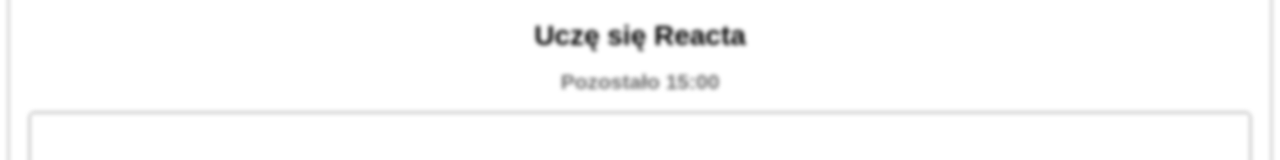
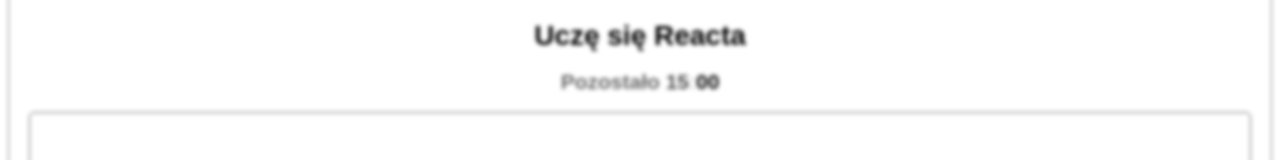
Before and after one commit to mateuszskrok/kursreacta, a React (Create React App) app: page / in a window 1280 px wide. Shown: the part 684-844 px from the top of the page. Built offline with nearby package versions, Linux system fonts and the light colour scheme.

Commit message:
Style Clock with BEM

```diff
--- a/src/components/Clock.js
+++ b/src/components/Clock.js
@@ -33,7 +33,11 @@
     seconds =zFill(seconds,2)
     miliseconds =zFill(miliseconds,3)
 
-    return <h2 className={"Clock" + className}>Pozostało {minutes}:{seconds}</h2>
+    return <h2 className={"clock" + className}>Pozostało
+    <span className="clock__minutes"> {minutes}</span>
+    <span className="clock__separator">:</span>
+    <span className="clock__seconds">{seconds}</span>
+    </h2>
 }
 
 export default Clock;
--- a/src/styles/components/Clock.scss
+++ b/src/styles/components/Clock.scss
@@ -1,3 +1,13 @@
-.Clock{
+.clock{
     color: orangered;
+
+    &__minutes{
+        color: blueviolet;
+    }
+    &__separator{
+        color: chartreuse;
+    }
+    &__seconds{
+        color: darkblue;
+    }
 }
```
